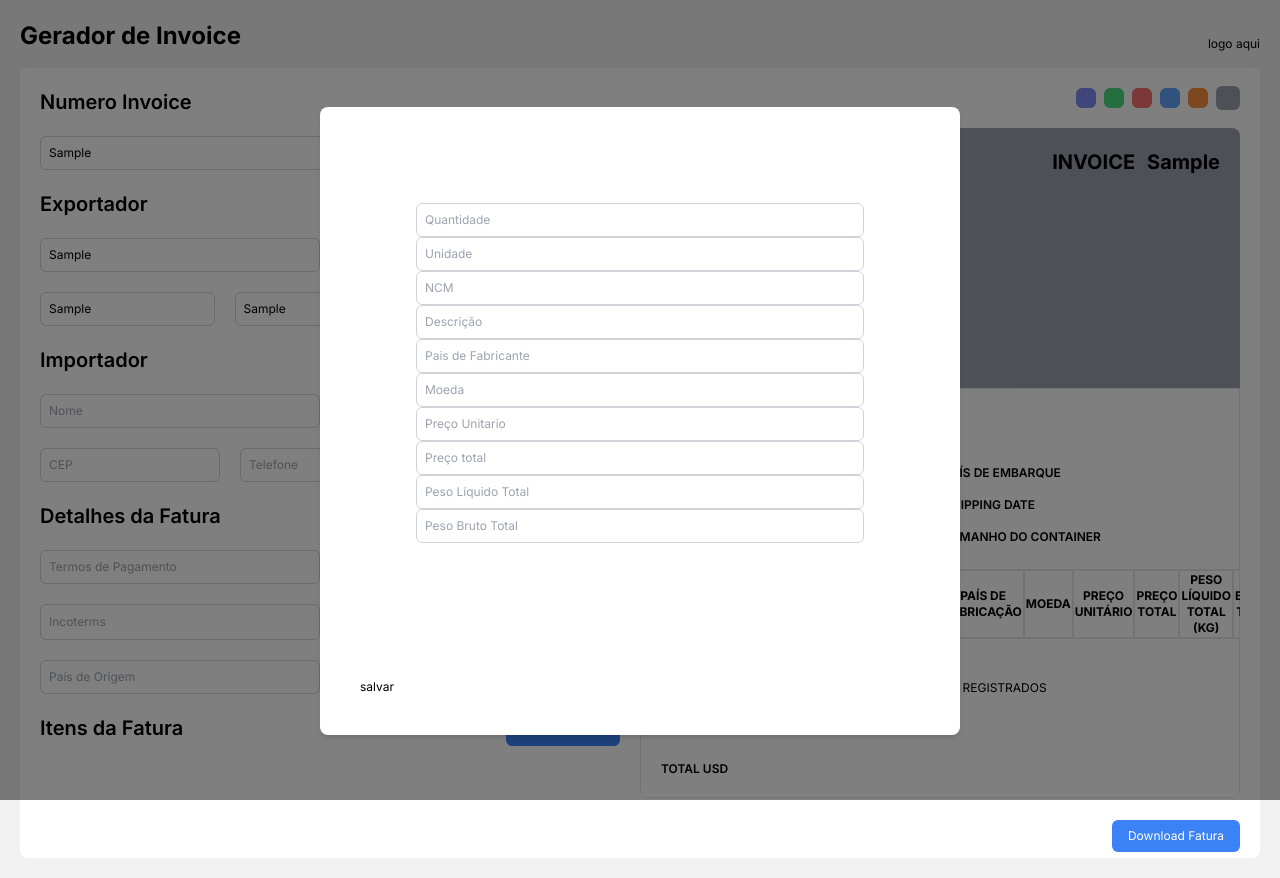
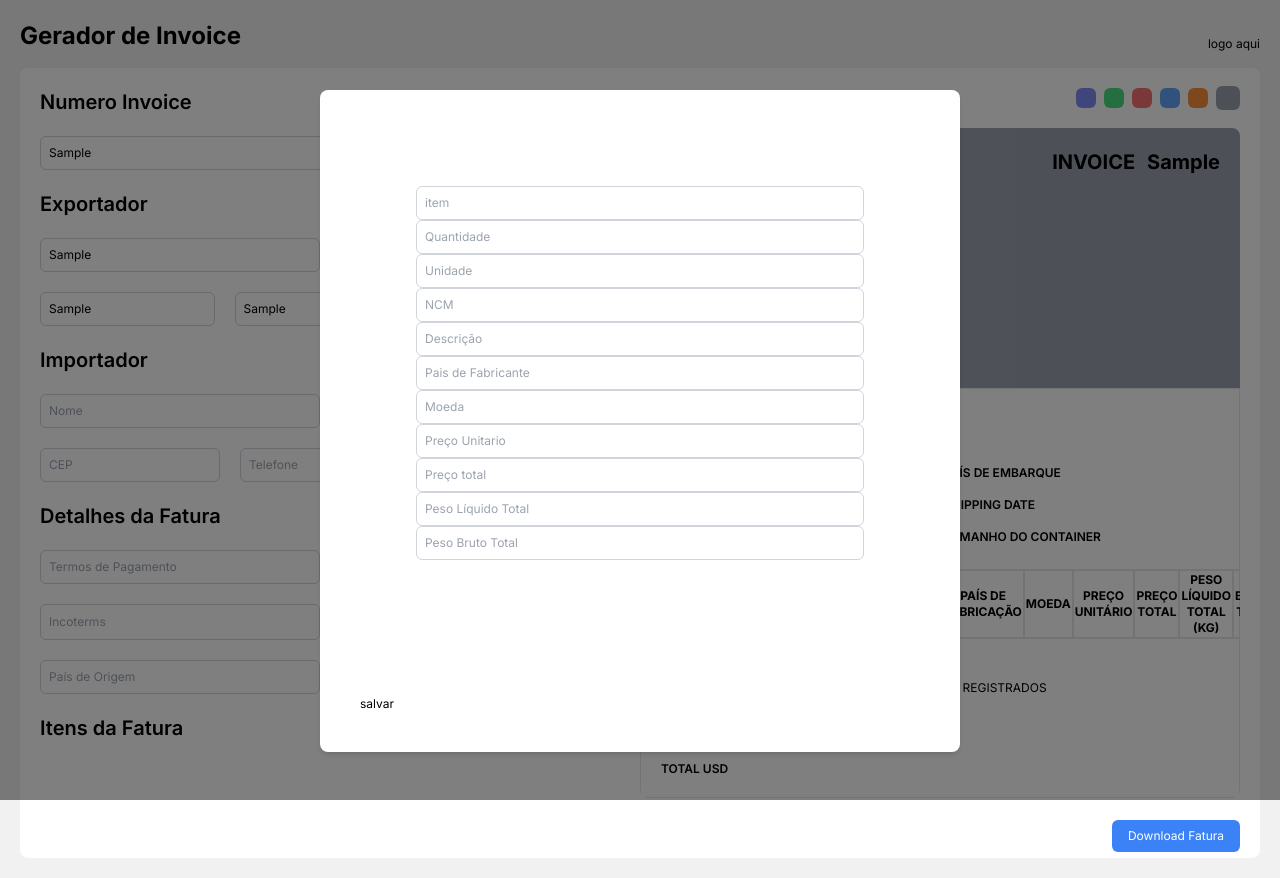
Before and after one commit to RareNinja/createinvoice, a Next.js app: page / in a window 1280 px wide. Both pictures are taken after typing "Sample", "Sample", "Sample", "Sample", "Sample", "Sample" into the empty fields and a click on the button "Adicionar Item". Built offline with nearby package versions, Linux system fonts and the light colour scheme.

Commit message:
Commit adicionando item

```diff
--- a/src/app/page.tsx
+++ b/src/app/page.tsx
@@ -464,6 +464,13 @@ export default function Home() {
                     <div className="container p-24">
                         <input
                             type="text"
+                            name="item"
+                            id="item"
+                            placeholder="item"
+                            className="border-gray-300 border rounded-md p-2 w-full"
+                        />
+                        <input
+                            type="text"
                             name="quantity"
                             id="quantity"
                             placeholder="Quantidade"
```
